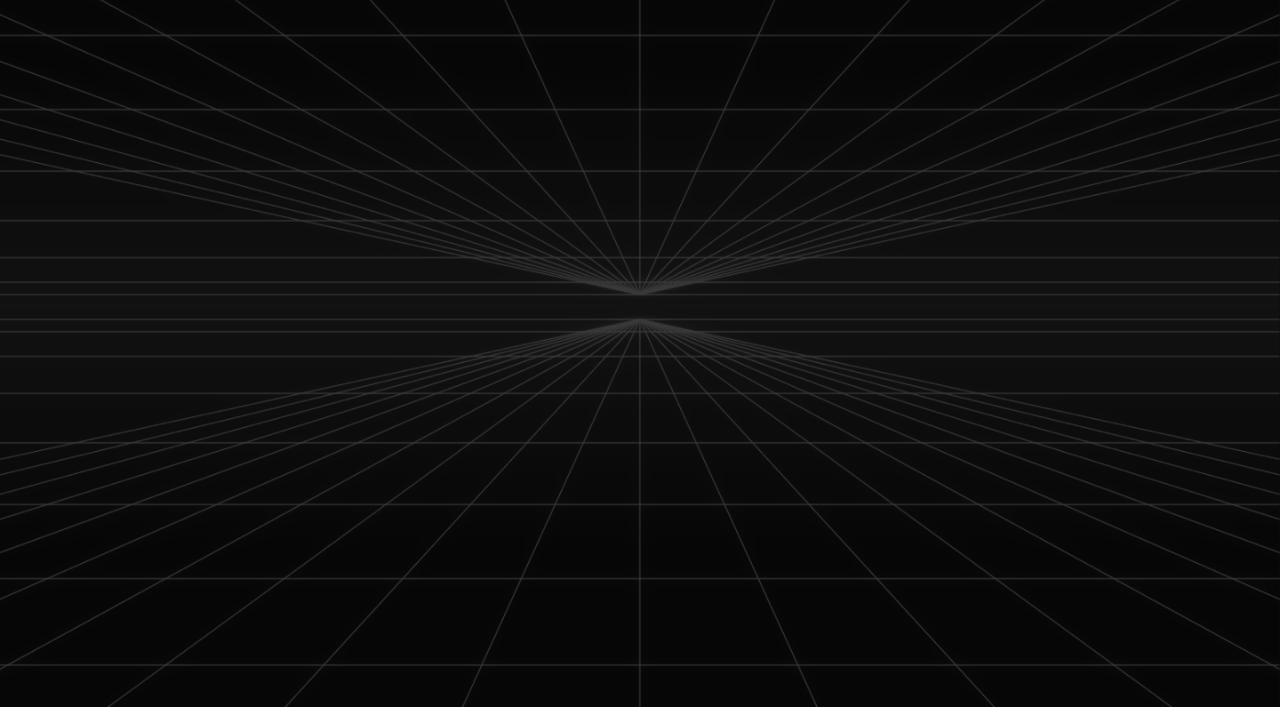
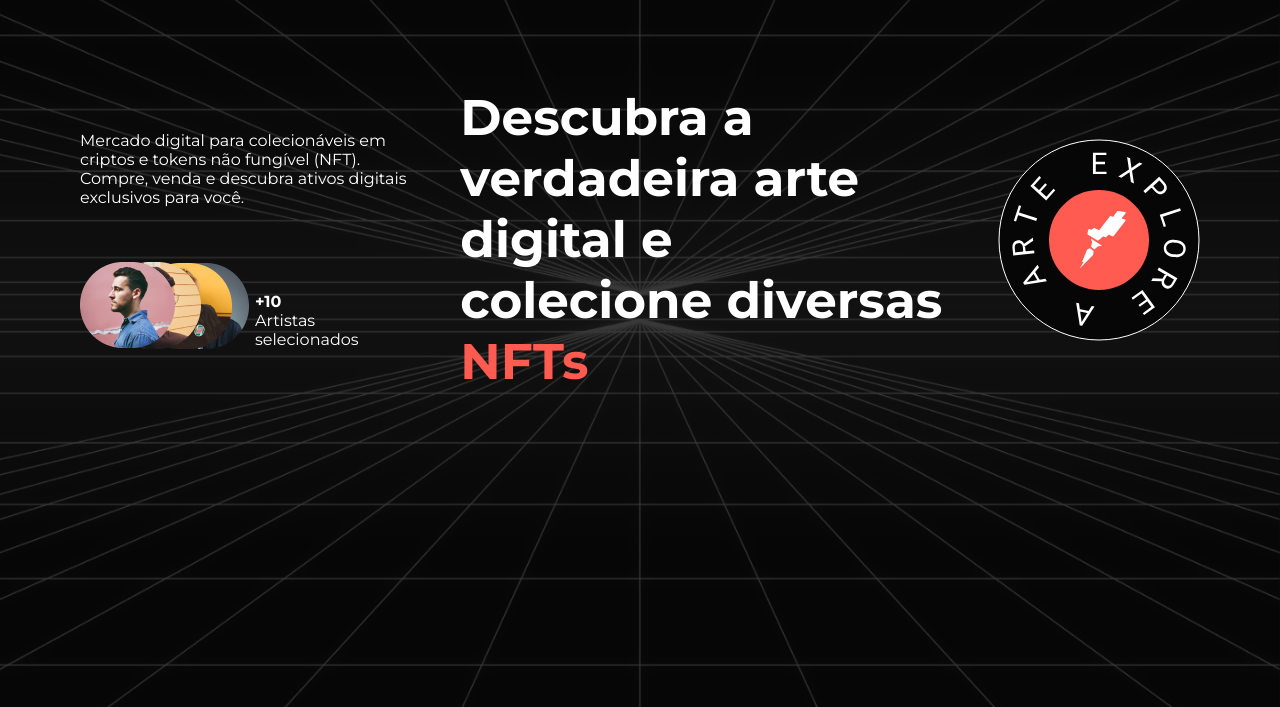
Before and after one commit to lucascprazeres/rocket-nft, a plain HTML site: page index.html in a window 1280 px wide. Shown: the part 93-800 px from the top of the page. Drawn offline with Linux system fonts and the light colour scheme.

Commit message:
feat: add intro banner

```diff
--- a/index.html
+++ b/index.html
@@ -13,7 +13,7 @@
 </head>
 
 <body>
-  <section id="home">
+  <main id="content">
     <header>
       <img src="/public/assets/logo.svg" alt="Rocket NFTs">
 
@@ -30,7 +30,31 @@
         Conectar carteira
       </button>
     </header>
-  </section>
+
+    <section id="intro">
+      <div id="selected-artists">
+        <p>
+          Mercado digital para colecionáveis em criptos e tokens não fungível (NFT).<br/>
+          Compre, venda e descubra ativos digitais exclusivos para você.
+        </p>
+        <div id="group-avatars">
+          <img src="public/assets/group-avarts.png" alt="Artistas selecionados">
+          <span>
+            <strong>+10</strong> <br />
+            Artistas selecionados
+          </span>
+        </div>
+      </div>
+
+      <h2>
+        Descubra a verdadeira arte digital e <br />
+        colecione diversas <br />
+        <span>NFTs</span>
+      </h2>
+
+      <img src="public/assets/badge.svg" alt="Explore a arte">
+    </section>
+  </main>
 </body>
 
 </html>
--- a/styles.css
+++ b/styles.css
@@ -21,11 +21,12 @@ body {
   color: var(--text-color);
 }
 
-#home {
+#content {
   width: 100vw;
   height: 100vh;
   background: url(/public/assets/background.png) no-repeat center;
   background-size: cover;
+  padding: 40px 80px;
 }
 
 header {
@@ -33,7 +34,7 @@ header {
   align-items: center;
   justify-content: space-between;
 
-  padding: 40px 80px;
+  margin-bottom: 90px;
 }
 
 nav ul {
@@ -73,3 +74,31 @@ button:hover {
   color: var(--text-color);
   transition: background 0.3s;
 }
+
+section#intro {
+  display: flex;
+  align-items: center;
+  justify-content: space-around;
+}
+
+div#selected-artists {
+  margin-right: 40px;
+}
+
+div#group-avatars {
+  display: flex;
+  align-items: flex-end;
+  margin-top: 55px;
+}
+
+div#group-avatars img {
+  margin-right: 6px;
+}
+
+h2 {
+  font-size: 50px;
+}
+
+h2 span {
+  color: var(--color-logo);
+}
```
Also changed, not shown: public/assets/group-avarts.png (added).
